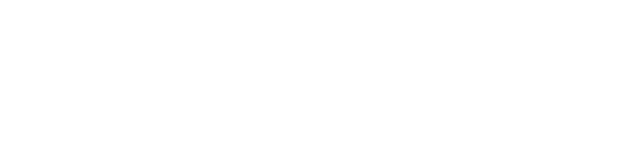
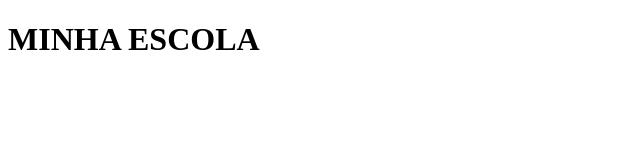
Before and after one commit to STAR2444y3/siteescola, a plain HTML site: page index.html in a window 1280 px wide. Shown: the whole page, without its empty margins (0-640 px from the left). Drawn offline with Linux system fonts and the light colour scheme.

Commit message:
cabeçalho

```diff
--- a/index.html
+++ b/index.html
@@ -6,6 +6,9 @@
     <title>minha escola</title>
 </head>
 <body>
+    <header>
+         <h1>MINHA ESCOLA</h1>
 
+    </header>
 </body>
 </html>
```
